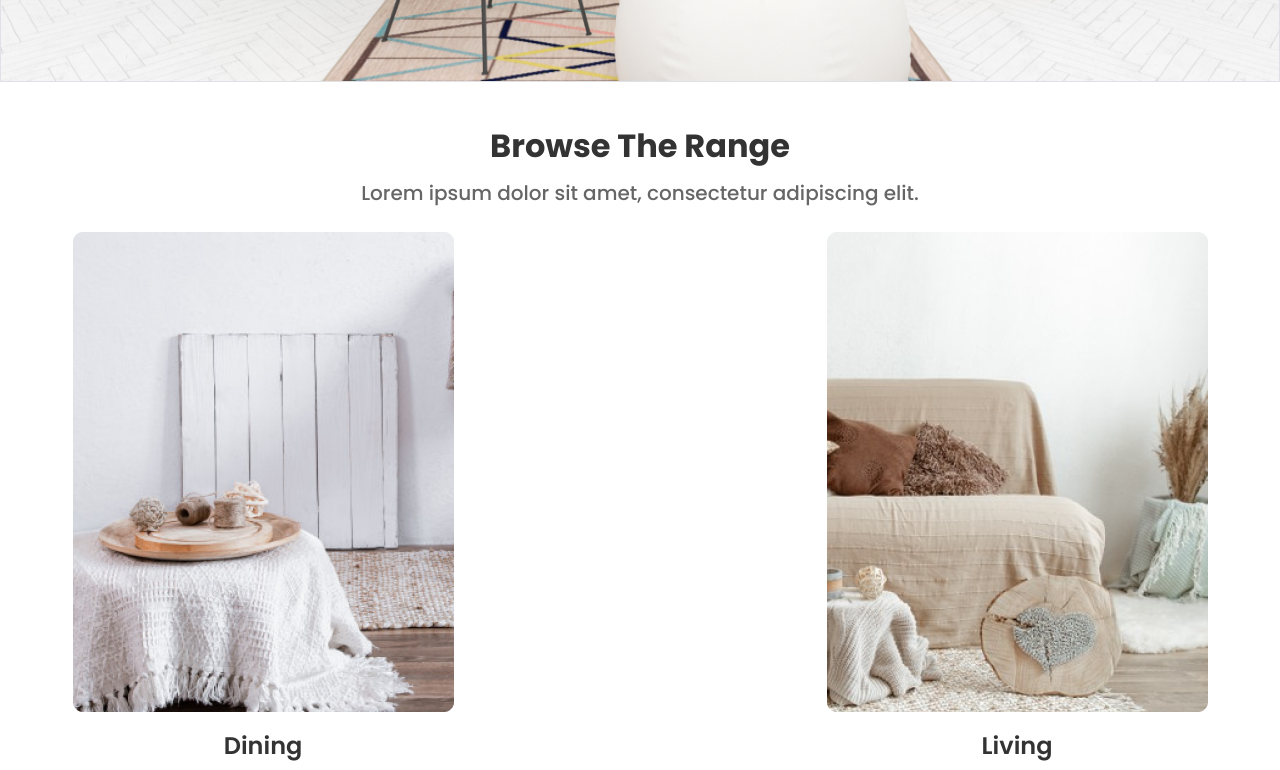
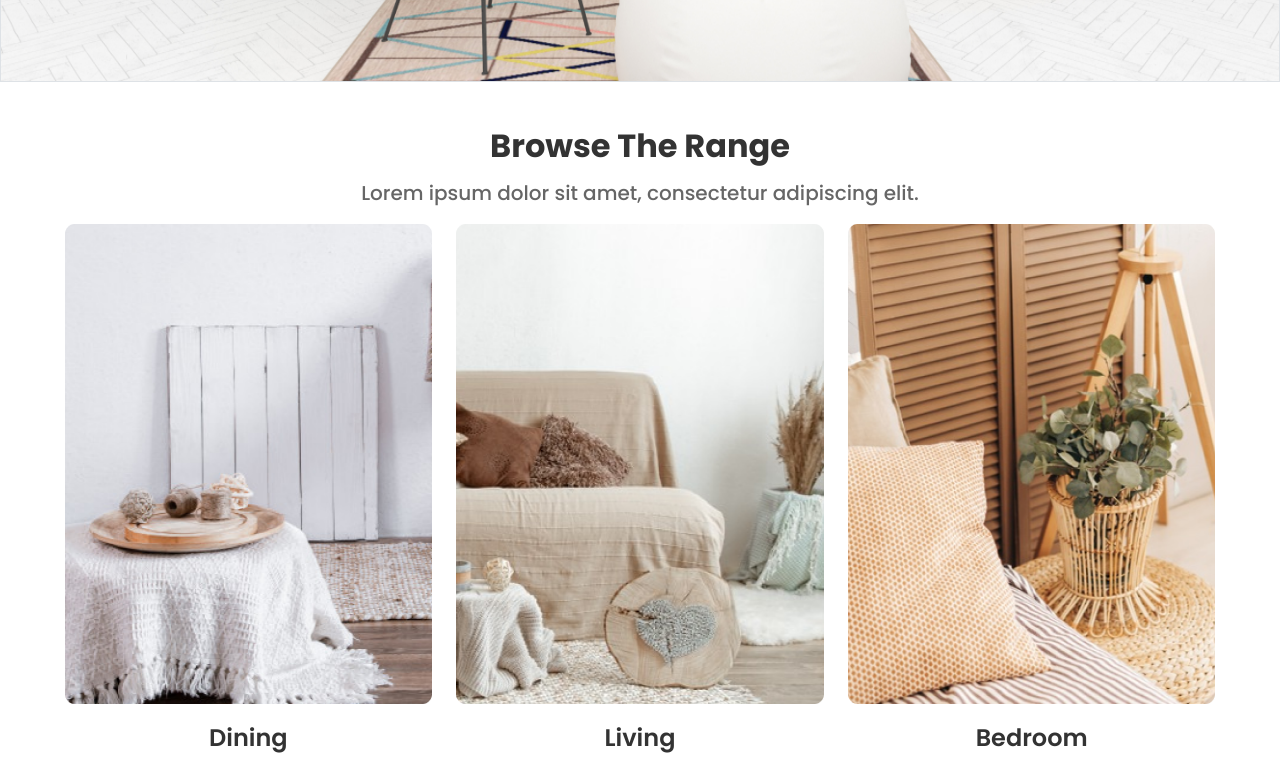
Before and after one commit to adekunleaishat1/furniro, a React (Create React App) app: page / in a window 1280 px wide. Shown: the part 820-1590 px from the top of the page. Built offline with nearby package versions, Linux system fonts and the light colour scheme.

Commit message:
last commit 2

```diff
--- a/src/Home.js
+++ b/src/Home.js
@@ -77,28 +77,28 @@ const Home = () => {
         </div>
       </div>
       <div className="w-full py-10 h-full ">
-        <div className="mx-auto max-w-[1183px] md:h-[685px] h-auto px-6 lg:px-0">
+        <div className="mx-auto max-w-[1183px] md:h-[685px] h-auto px-3 lg:px-0">
           <h1 className="text-[32px] text-[#333333] font-Poppins leading-[48px] font-bold text-center ">
             Browse The Range
           </h1>
           <p className="text-[20px] text-[#666666] font-Poppins leading-[30px] font-medium  text-center">
             Lorem ipsum dolor sit amet, consectetur adipiscing elit.
           </p>
-          <div className="flex  flex-wrap justify-center  lg:justify-around xl:justify-between items-center px-12 md:px-6 mt-6">
-            <div className="">
-              <img className="w-[381px] h-[480px]" src={dinning} alt="" />
+          <div className="grid grid-cols-1 md:grid-cols-2 lg:grid-cols-3 gap-4  px-10 md:px-0 items-center mx-auto">
+            <div className="mx-auto max-w-[381px]">
+              <img className="w-full h-[480px]" src={dinning} alt="" />
               <h1 className="text-[24px] text-[#333333] font-Poppins leading-[36px] font-semibold text-center mt-3">
                 Dining
               </h1>
             </div>
-            <div className="">
-              <img className="w-[381px] h-[480px]" src={living} alt="" />
+            <div className="mx-auto max-w-[381px]">
+              <img className="w-full h-[480px]" src={living} alt="" />
               <h1 className="text-[24px] text-[#333333] font-Poppins leading-[36px] font-semibold text-center mt-3">
                 Living
               </h1>
             </div>
-            <div className="">
-              <img className="w-[381px] h-[480px]" src={bedroom} alt="" />
+            <div className="mx-auto max-w-[381px]">
+              <img className="w-full h-[480px]" src={bedroom} alt="" />
               <h1 className="text-[24px] text-[#333333] font-Poppins leading-[36px] font-semibold text-center mt-3">
                 Bedroom
               </h1>
--- a/src/Navbar.js
+++ b/src/Navbar.js
@@ -15,7 +15,7 @@ const Navbar = () => {
                   <img src={logo} alt="" srcset="" />
                </div>
                <div className='md:flex hidden justify-between  md:justify-around items-center w-[30%]  '>
-                <Link className='text-[16px] text-[#000000] leading-[24px] font-Poppins font-medium no-underline'>Home</Link>
+                <Link to="/" className='text-[16px] text-[#000000] leading-[24px] font-Poppins font-medium no-underline'>Home</Link>
                 <Link to="/shop" className='text-[16px] text-[#000000] leading-[24px] font-Poppins font-medium no-underline'>Shop</Link>
                 <Link className='text-[16px] text-[#000000] leading-[24px] font-Poppins font-medium no-underline'>About</Link>
                 <Link className='text-[16px] text-[#000000] leading-[24px] font-Poppins font-medium no-underline'>Contact</Link>
```
